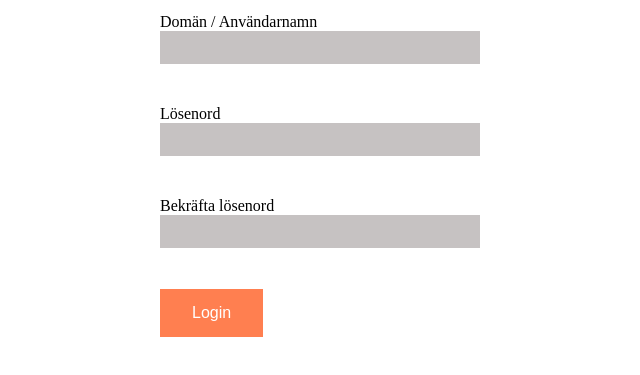
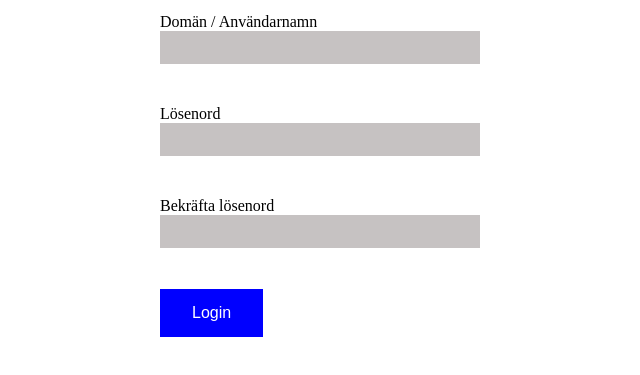
Before and after one commit to desertsnowa/wellsfaego, a plain HTML site: page index.html in a window 1280 px wide. Shown: the part 359-734 px from the top of the page, without its empty margins (280-920 px from the left). Drawn offline with Linux system fonts and the light colour scheme.

Commit message:
Update style.css

```diff
--- a/style.css
+++ b/style.css
@@ -16,7 +16,7 @@
   margin: auto;
 }
 .button {
-  background-color: 		#FF7F50; /* Green */
+  background-color: 		#0000FF; /* Green */
   border: none;
   color: white;
   padding: 15px 32px;
```
